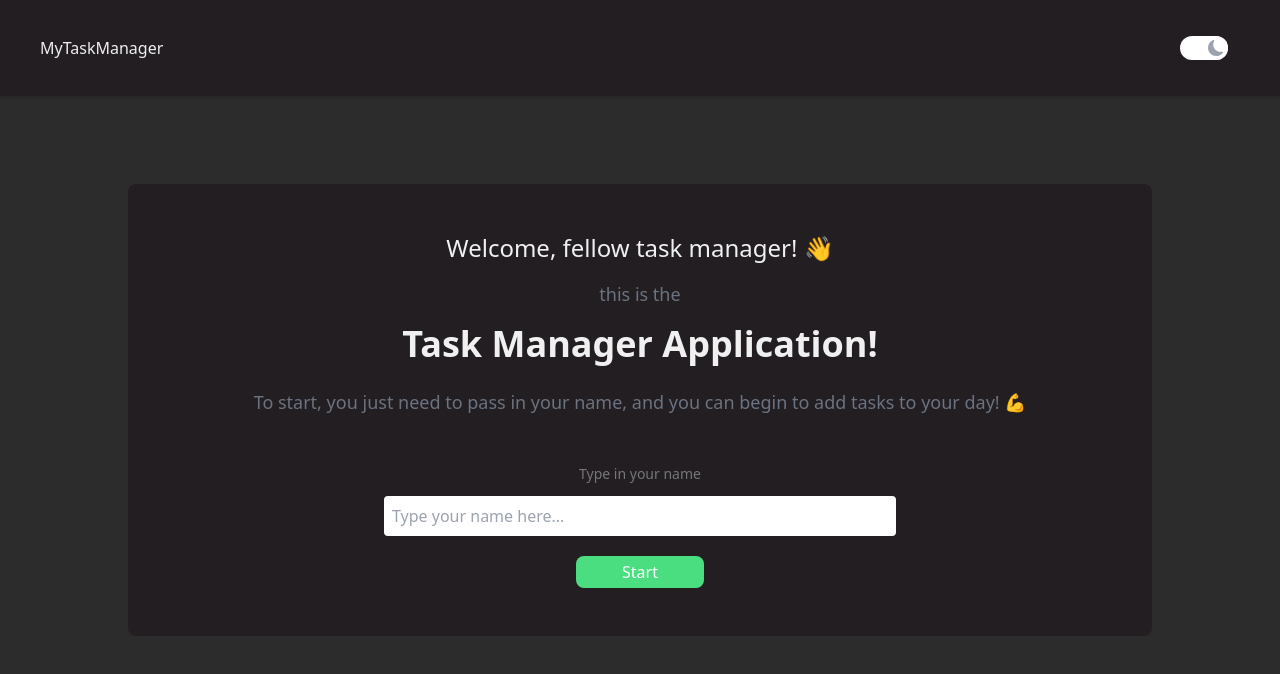
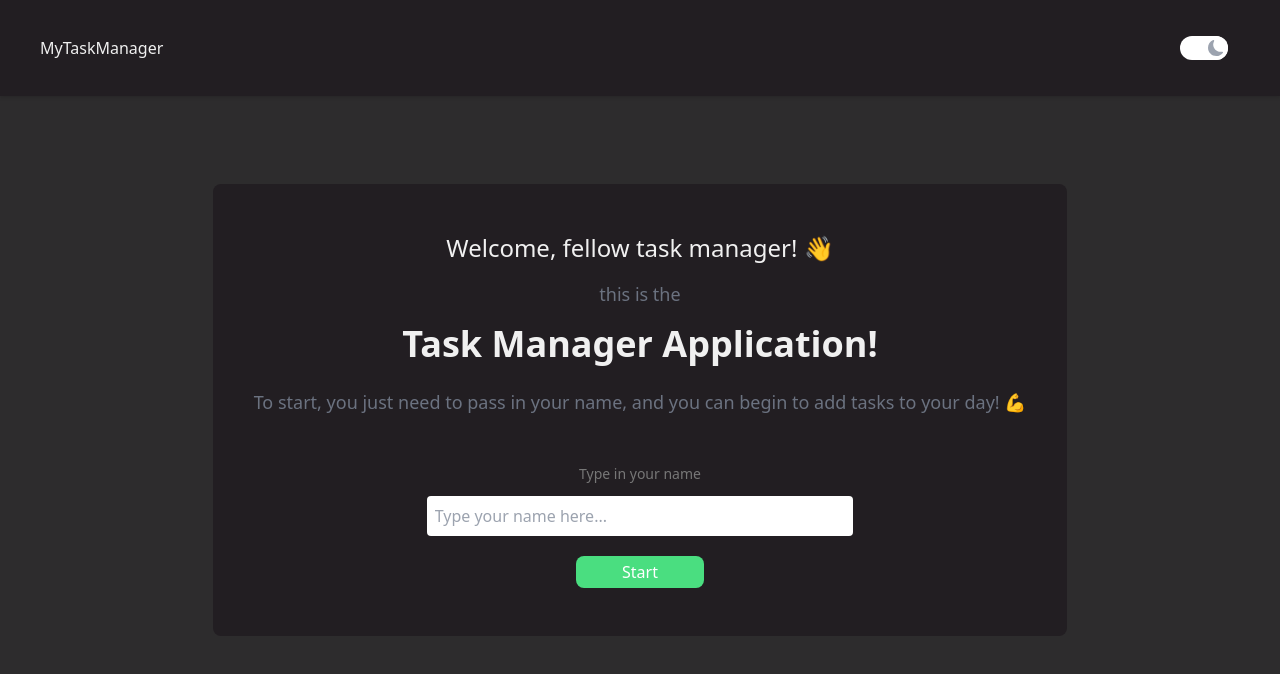
Before and after one commit to kristiangal/task-manager, a React (Vite) app: page /login in a window 1280 px wide. Shown: the top 674 px of the page. Built offline with nearby package versions, Linux system fonts and the light colour scheme.

Commit message:
add task retrieve functionality after logout

```diff
--- a/src/components/Nav.jsx
+++ b/src/components/Nav.jsx
@@ -20,8 +20,8 @@ const Nav = () => {
 
   const handleLogoutUser = () => {
     navigate("/login");
+    localStorage.setItem("lastUser", JSON.stringify(user));
     dispatch(logoutUser());
-    dispatch(clearTasks());
   };
 
   return (
--- a/src/pages/LoginPage.jsx
+++ b/src/pages/LoginPage.jsx
@@ -2,6 +2,7 @@ import React, { useState, useEffect } from "react";
 import { useSelector, useDispatch } from "react-redux";
 import { setUser } from "../features/userSlice";
 import { useNavigate } from "react-router-dom";
+import { clearTasks } from "../features/taskSlice";
 
 const LoginPage = () => {
   const { theme } = useSelector((state) => state.theme);
@@ -20,16 +21,19 @@ const LoginPage = () => {
   const handleSetUser = (e) => {
     e.preventDefault();
     dispatch(setUser({ name: username }));
+    if (username !== JSON.parse(localStorage.getItem("lastUser"))) {
+      dispatch(clearTasks());
+    }
     navigate("/");
   };
 
   return (
     <div
-      className={`${theme}Theme mainBg flex flex-col h-screen py-16 px-32 transition-all duration-300`}
+      className={`${theme}Theme mainBg flex flex-col h-screen py-16 transition-all duration-300`}
     >
       <form
         onSubmit={(e) => handleSetUser(e)}
-        className={`${theme}Theme w-full text-center py-12 rounded-lg mt-6 transition-all duration-300`}
+        className={`${theme}Theme mx-auto xs:w-12/12 sm:w-11/12 md:w-10/12 lg:w-8/12 text-center py-12 rounded-lg mt-6 transition-all duration-300`}
       >
         <div className="text text-center">
           <h1 className="text-2xl font-medium">
```
